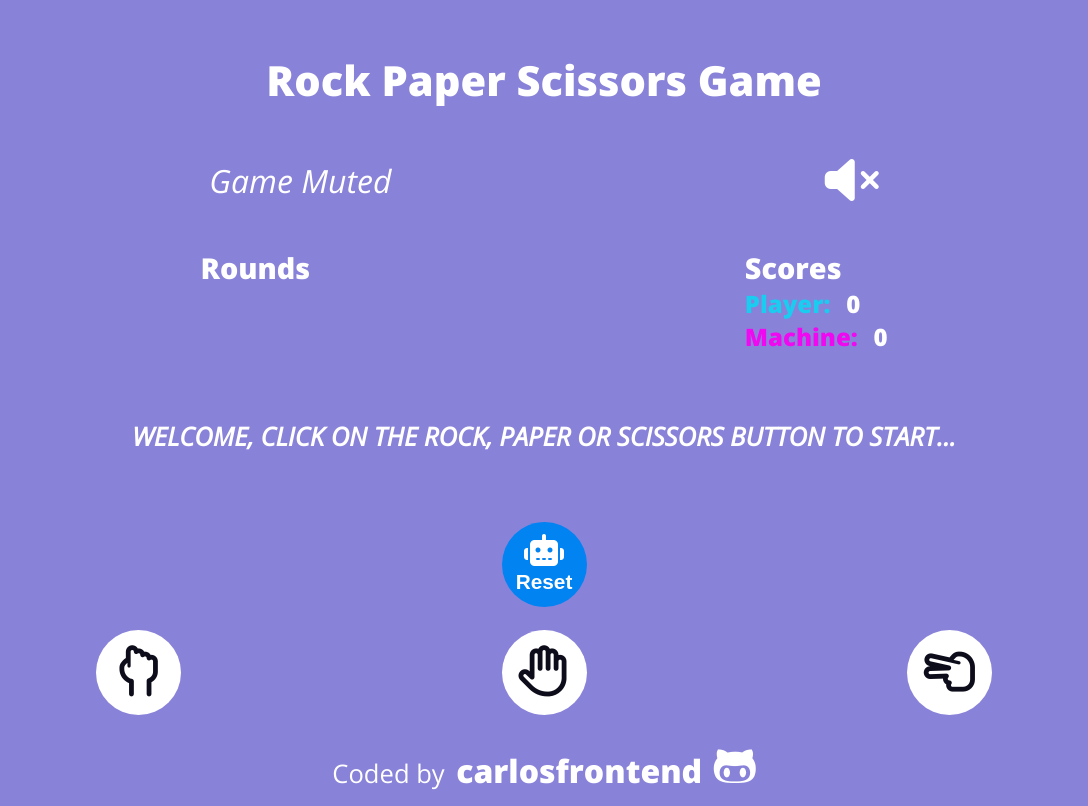
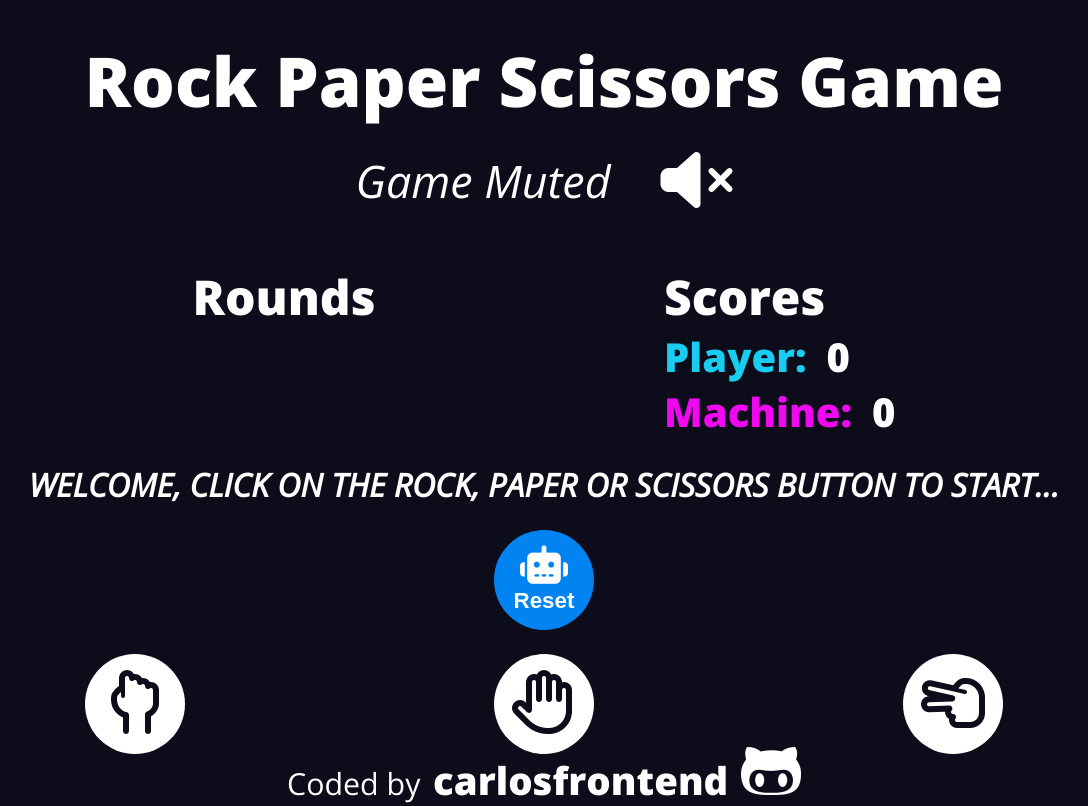
Before and after one commit to carlosfrontend/rock-paper-scissors, a plain HTML site: page index.html in a window 1536 px wide. Shown: the whole page, without its empty margins (224-1312 px from the left). Drawn offline with nearby package versions, Linux system fonts and the light colour scheme.

Commit message:
Feat: Finish responsive design

```diff
--- a/src/css/main.css
+++ b/src/css/main.css
@@ -176,8 +176,12 @@ button#reset {
   align-items: center;
   flex-direction: column;
   -webkit-tap-highlight-color: rgba(0, 0, 0, 0);
+  transition: background-color .45s;
 }
 
+button#reset:hover {
+  background-color: rgba(2, 130, 242, 0.564);
+}
 .fa-robot {
   font-size: 1.8rem;
 }
@@ -322,7 +326,177 @@ button#reset {
 }
 
 @media (min-width: 641px) {
-  body {
-    background-color: #372dc097;
+  .game-title{
+    font-size: 4rem;
+  }
+  #volume-text{
+    font-size: 3rem;
+  }
+
+  #volume-logo{
+    font-size: 4rem;
+  }
+
+  #info-box{
+    justify-content: space-evenly;
+    margin: 2rem 8rem;
+    flex: 1 1 0;
+  }
+
+  .volume-box {
+    justify-content: center;
+    align-items: center;
+    gap:50px;
+  }
+  .round-title, .score-title {
+    font-size: 2.5rem;
+  }
+
+  .player-title, .machine-title{
+    font-size: 2rem;
+  }
+
+  #rounds-box {
+    gap: 2.5rem;
+  }
+
+  .one {
+    height: 15px;
+    width: 15px;
+  }
+  .two {
+    height: 19px;
+    width: 19px;
+  }
+  .three {
+    height: 23px;
+    width: 23px;
+  }
+  .four {
+    height: 27px;
+    width: 27px;
+
+  }
+  .five {
+    height: 31px;
+    width: 31px;
+
+  }
+
+  #message {
+    margin-top: 2rem;
+    width: 80vw;
+    font-size: 2rem;
+  }
+
+  button#reset{
+    height: 100px;
+    width: 100px;
+  }
+  .fa-robot {
+    font-size: 2.4rem;
+  }
+  .reset-text {
+    padding-top: 4px;
+    font-size: 1.4rem;
+  }
+
+  .btn {
+    height: 100px;
+    width: 100px;
+    font-size: 4rem;
+  }
+
+  .footer-text {
+    font-size: 2rem;
+  }
+
+  .gh-link {
+    font-size: 2.5rem;
+  }
+
+  .fa-github-alt::before{
+    font-size: 4rem;
+  }
+
+  #footer {
+    padding-bottom: 2rem;
   }
 }
+
+@media (min-width:1281px) {
+  body{
+
+    display: flex;
+  }
+  .game-title{
+    font-size: 4.3rem;
+    width: 80vw;
+  }
+  #volume-text{
+    font-size: 2.8rem;
+  }
+
+  #volume-logo{
+    font-size: 4rem;
+  }
+
+  #info-box{
+    justify-content: space-evenly;
+    margin: 4rem 8rem;
+    flex: 1 1 0;
+  }
+
+  .volume-box {
+    justify-content: center;
+    align-items: center;
+    gap:50px;
+  }
+  .round-title, .score-title {
+    font-size: 3rem;
+  }
+
+  .player-title, .machine-title{
+    font-size: 2.5rem;
+  }
+
+  #message {
+    width: 80vw;
+    font-size: 2rem;
+  }
+
+  button#reset{
+    height: 100px;
+    width: 100px;
+    margin-bottom: 2rem;
+  }
+  .fa-robot {
+    font-size: 2.4rem;
+  }
+  .reset-text {
+    padding-top: 4px;
+    font-size: 1.4rem;
+  }
+
+  .btn {
+    height: 100px;
+    width: 100px;
+    font-size: 4rem;
+  }
+
+  .footer-text {
+    font-size: 1.9rem;
+  }
+
+  .gh-link {
+    font-size: 2.4rem;
+  }
+
+  .fa-github-alt::before{
+    font-size: 4rem;
+  }
+
+  #footer {
+    padding-bottom: 1rem;
+  }
+ }
--- a/src/javascript/main.js
+++ b/src/javascript/main.js
@@ -4,14 +4,14 @@ const circles = document.querySelectorAll('#circles-container');
 const reset = document.querySelector('#reset');
 const volumeText = document.getElementById('volume-text');
 const volumeLogo = document.getElementById('volume-logo');
-const backgroundAudio = new Audio('https://github.com/carlosfrontend/rock-paper-scissors/raw/rps-ui/src/sounds/calm-music.mp3');
-const rockAudio = new Audio('https://github.com/carlosfrontend/rock-paper-scissors/raw/rps-ui/src/sounds/rock.mp3');
-const paperAudio = new Audio('https://github.com/carlosfrontend/rock-paper-scissors/raw/rps-ui/src/sounds/paper.mp3');
-const scissorsAudio = new Audio('https://github.com/carlosfrontend/rock-paper-scissors/raw/rps-ui/src/sounds/scissors.mp3');
-const playerPointAudio = new Audio('https://github.com/carlosfrontend/rock-paper-scissors/raw/rps-ui/src/sounds/player-point.mp3');
-const machinePointAudio = new Audio('https://github.com/carlosfrontend/rock-paper-scissors/raw/rps-ui/src/sounds/machine-point.mp3');
-const levelWinAudio = new Audio('https://github.com/carlosfrontend/rock-paper-scissors/raw/rps-ui/src/sounds/level-win.mp3');
-const gameOverAudio = new Audio('https://github.com/carlosfrontend/rock-paper-scissors/raw/rps-ui/src/sounds/game-over.mp3');
+const backgroundAudio = new Audio('https://github.com/carlosfrontend/rock-paper-scissors/raw/main/src/sounds/calm-music.mp3');
+const rockAudio = new Audio('https://github.com/carlosfrontend/rock-paper-scissors/raw/main/src/sounds/rock.mp3');
+const paperAudio = new Audio('https://github.com/carlosfrontend/rock-paper-scissors/raw/main/src/sounds/paper.mp3');
+const scissorsAudio = new Audio('https://github.com/carlosfrontend/rock-paper-scissors/raw/main/src/sounds/scissors.mp3');
+const playerPointAudio = new Audio('https://github.com/carlosfrontend/rock-paper-scissors/raw/main/src/sounds/player-point.mp3');
+const machinePointAudio = new Audio('https://github.com/carlosfrontend/rock-paper-scissors/raw/main/src/sounds/machine-point.mp3');
+const levelWinAudio = new Audio('https://github.com/carlosfrontend/rock-paper-scissors/raw/main/src/sounds/level-win.mp3');
+const gameOverAudio = new Audio('https://github.com/carlosfrontend/rock-paper-scissors/raw/main/src/sounds/game-over.mp3');
 let isMuted = true;
 let computerSelection = '';
 let playerSelection = '';
```
